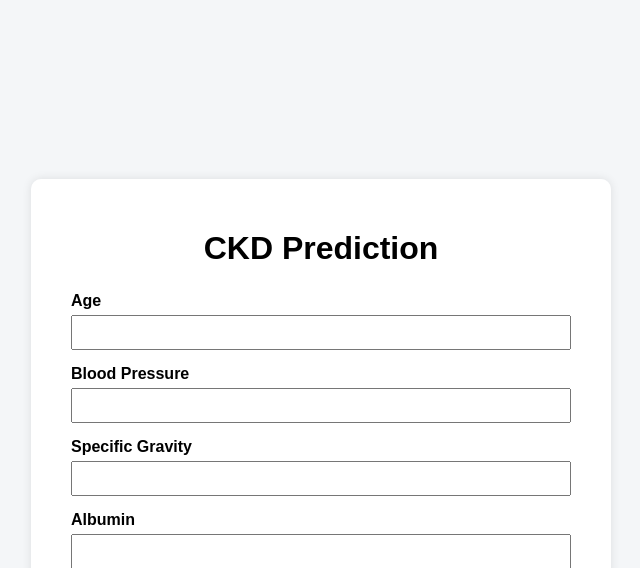
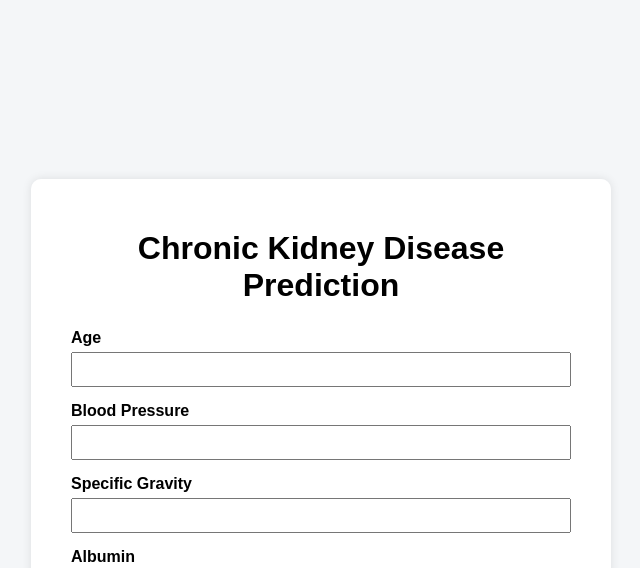
Before and after one commit to saisubbaraom2003/Chronic-Kidney-Disease-Prediction, a Flask app: page / in a window 1280 px wide. Shown: the top 568 px of the page, without its empty margins (319-959 px from the left). Run offline with Flask 3, Linux system fonts and the light colour scheme; parts of the project's set-up code (start-up, migrations or seed data) failed here and were passed over.

Commit message:
Update index.html

```diff
--- a/templates/index.html
+++ b/templates/index.html
@@ -64,7 +64,7 @@
 </head>
 <body>
     <div class="form-container">
-        <h1>CKD Prediction</h1>
+        <h1>Chronic Kidney Disease Prediction </h1>
         <form action="/predict" method="POST">
             <!-- Add all the form fields (24 features) here -->
 
```
